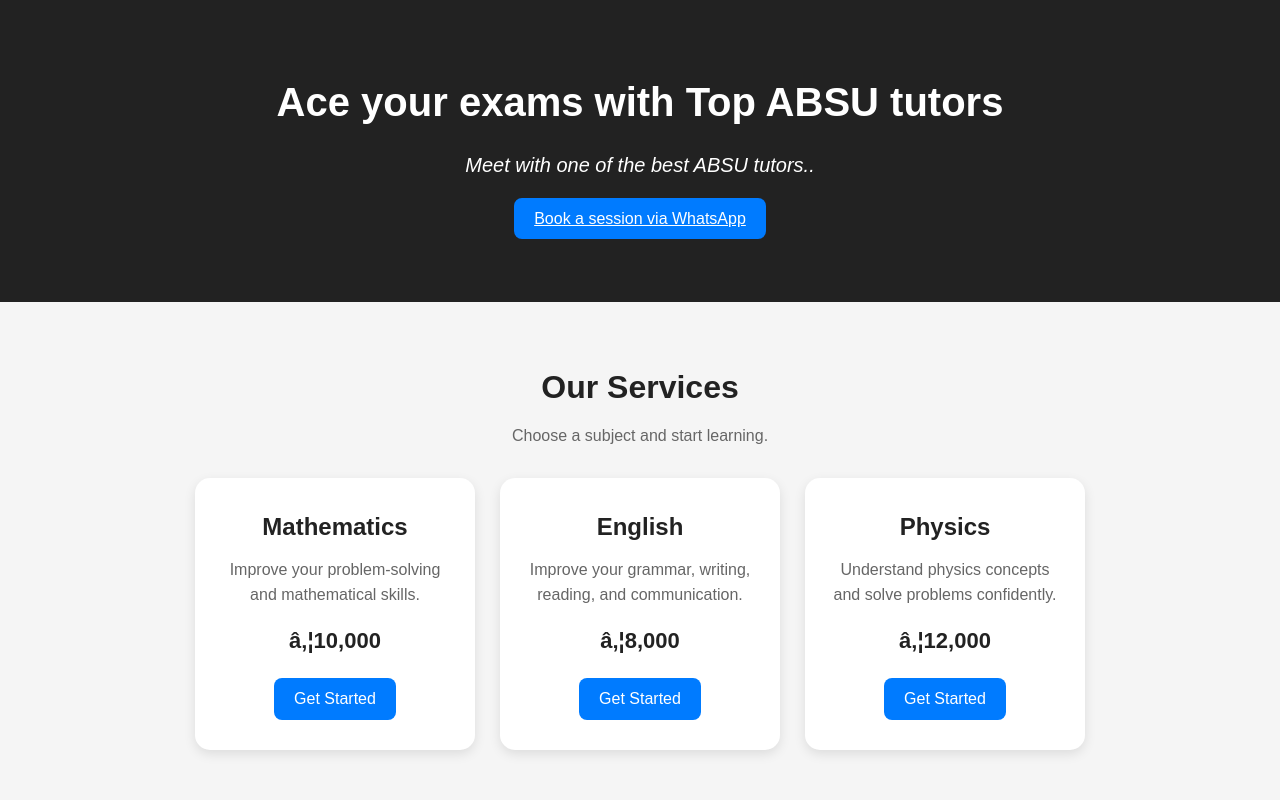
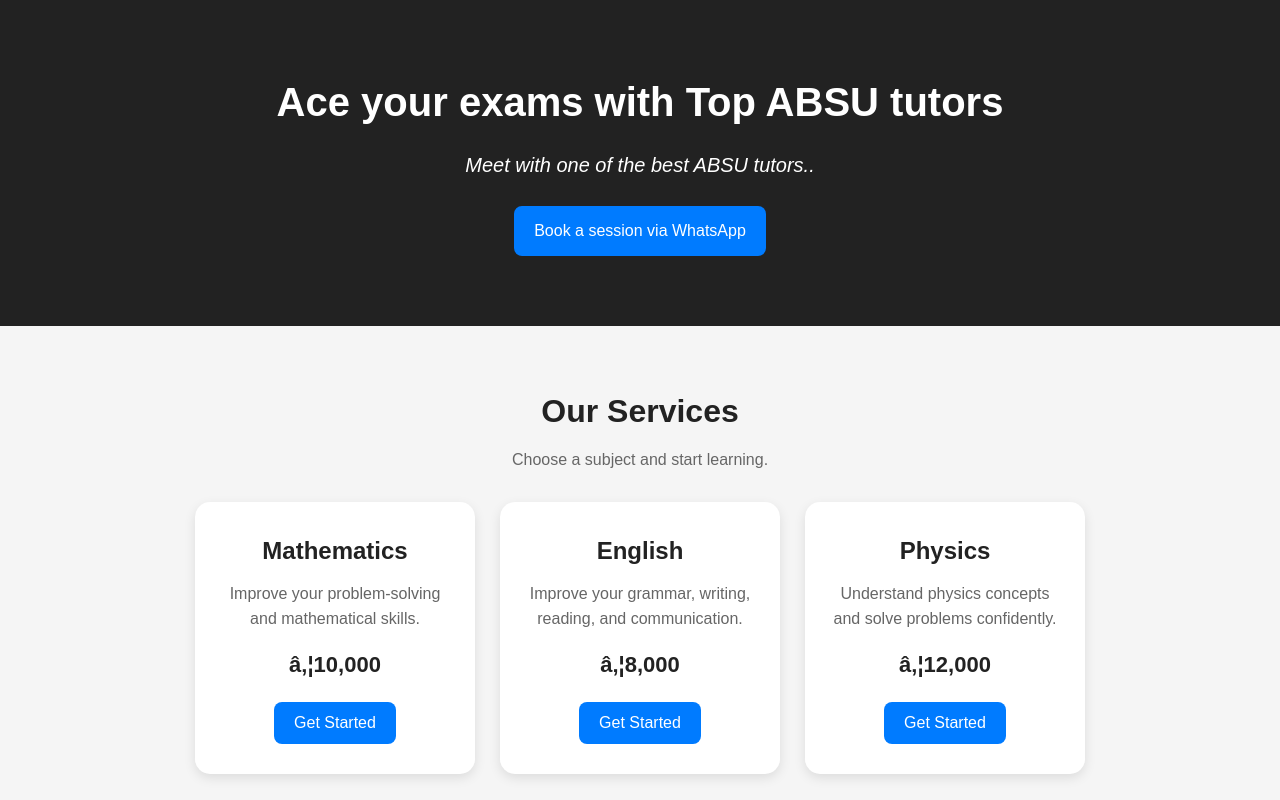
Before and after one commit to ericprince957-cloud/portolio-V1, a plain HTML site: page index.html in a window 1280 px wide. Shown: the top 800 px of the page. Drawn offline with Linux system fonts and the light colour scheme.

Commit message:
Update style.css

```diff
--- a/style.css
+++ b/style.css
@@ -175,3 +175,8 @@
     max-width: 350px;
   }
 }
+
+.btn {
+  text-decoration: none;
+  display: inline-block;
+}
```
